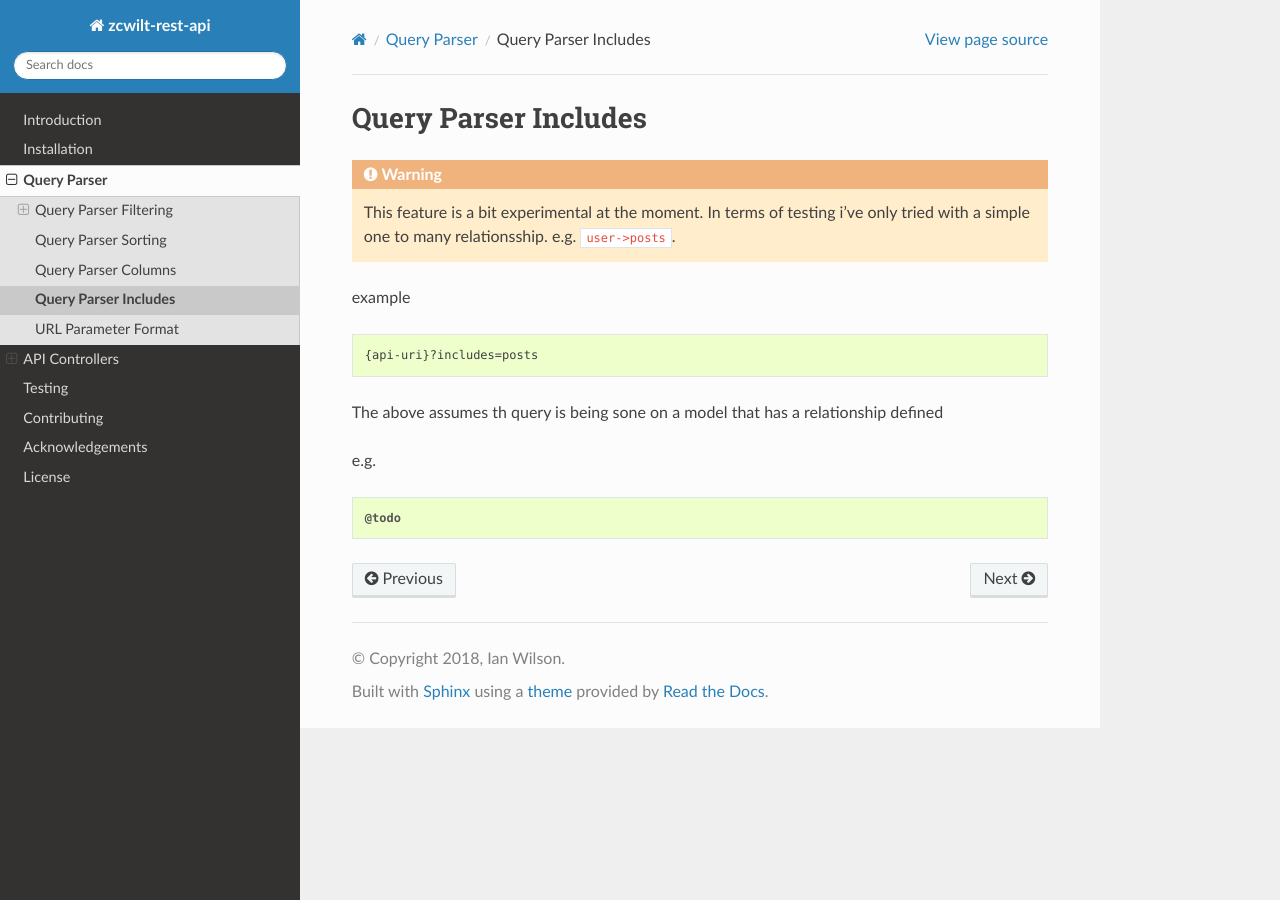
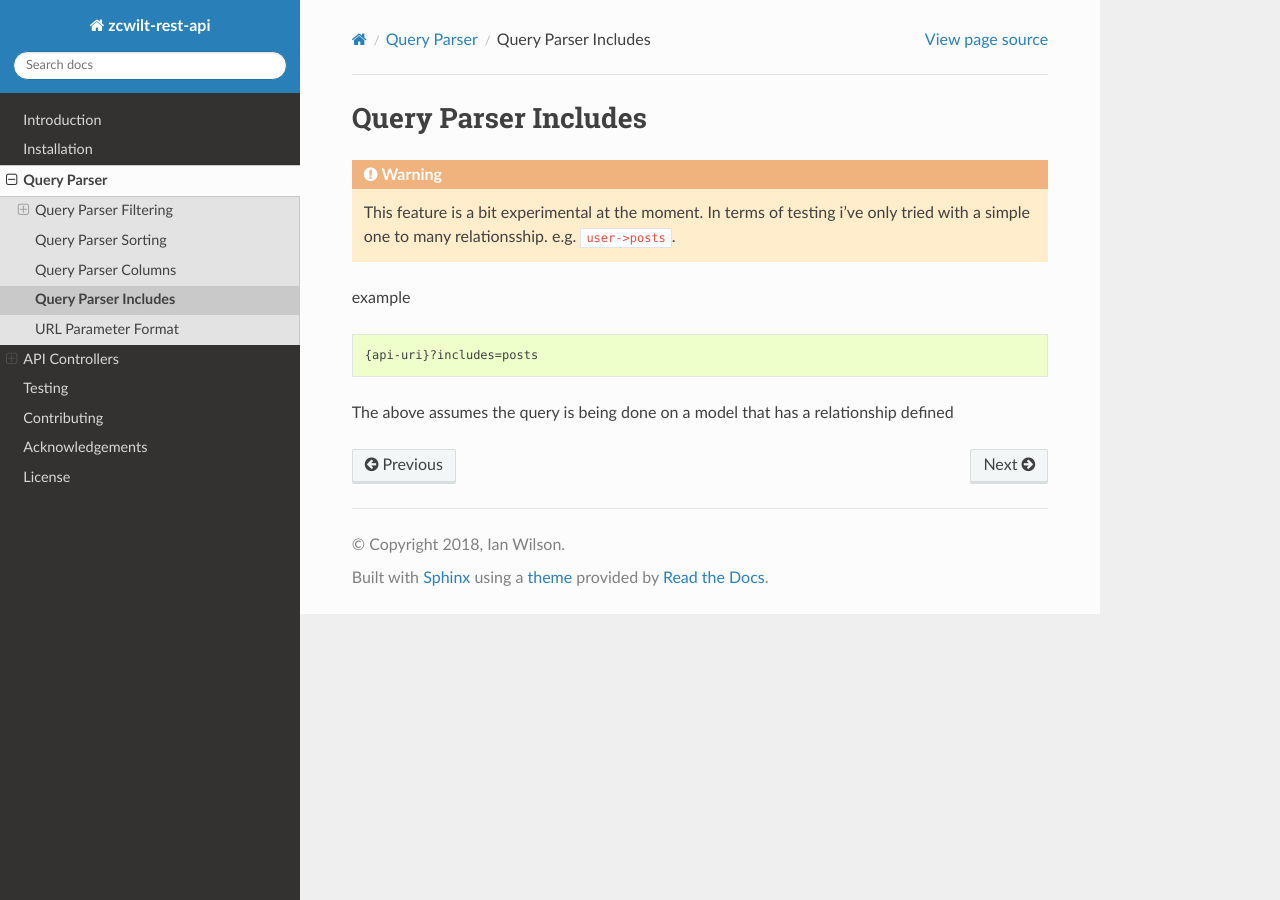
Before and after one commit to zcwilt/rest-api, a Sphinx documentation site: the page built from docs/queryparserincludes.rst, in a window 1280 px wide. Built offline with Sphinx 7.4.7 and the Read the Docs theme 2.0.0, drawn with Linux system fonts in a browser that asks for light colours.

Commit message:
Documentation fixes

```diff
--- a/docs/apicontrollers.rst
+++ b/docs/apicontrollers.rst
@@ -5,7 +5,7 @@ API Controllers
 Routes
 ------
 
-Zcwilt\Api uses resource controllers. To define your routes for each controller you want you will need to add the following to your api routes file.
+zcwilt/rest-api uses resource controllers. To define your routes for each controller you want you will need to add the following to your api routes file.
 
 ::
 
--- a/docs/introduction.rst
+++ b/docs/introduction.rst
@@ -1,7 +1,7 @@
 Introduction
 ============
 
-zcwilt-rest-api is written for Laravel, and provides a query parser and api controllers for CRUD type actions.
+zcwilt/rest-api is written for Laravel, and provides a query parser and api controllers for CRUD type actions.
 
 The query parser allows for complex filtering and sorting, converting the URI query into eloquent queries.
 
@@ -13,7 +13,7 @@ e.g.
 
 ::
 
-    delete ?whereIn=id:(1,2) @todo
+    delete ?whereIn=id:(1,2)
 
     update ?whereBetween=age:30:60  @todo
 
--- a/docs/queryparser.rst
+++ b/docs/queryparser.rst
@@ -16,7 +16,7 @@ Currently the filter parser supports
 - orWhereBetween
 - orWhereNotBetween
 
-Sorting allows for multiple sort targets for ascending, descending sorts.
+Sorting allows for multiple sort targets for ascending and descending sorts.
 
 Includes allows for loading child models.
 
--- a/docs/queryparserincludes.rst
+++ b/docs/queryparserincludes.rst
@@ -9,10 +9,4 @@ example
 
     {api-uri}?includes=posts
 
-The above assumes th query is being sone on a model that has a relationship defined
-
-e.g.
-
-::
-
-@todo
+The above assumes the query is being done on a model that has a relationship defined
--- a/docs/queryparsersorting.rst
+++ b/docs/queryparsersorting.rst
@@ -7,4 +7,4 @@ example
 
     {api-uri}?sort=id,-name
 
-would sort ascending on id, the sort descending on name
+would sort ascending on id, then sort descending on name
```
